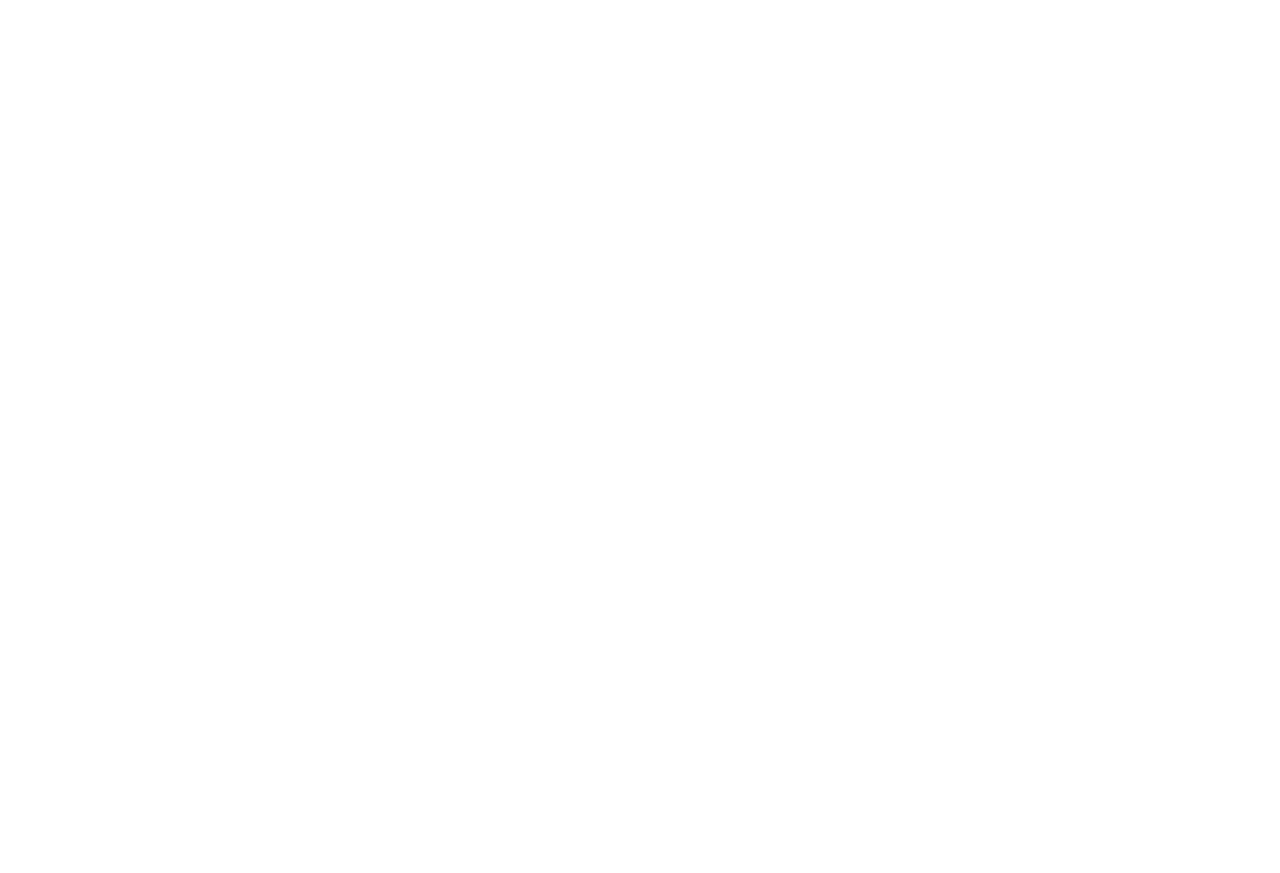
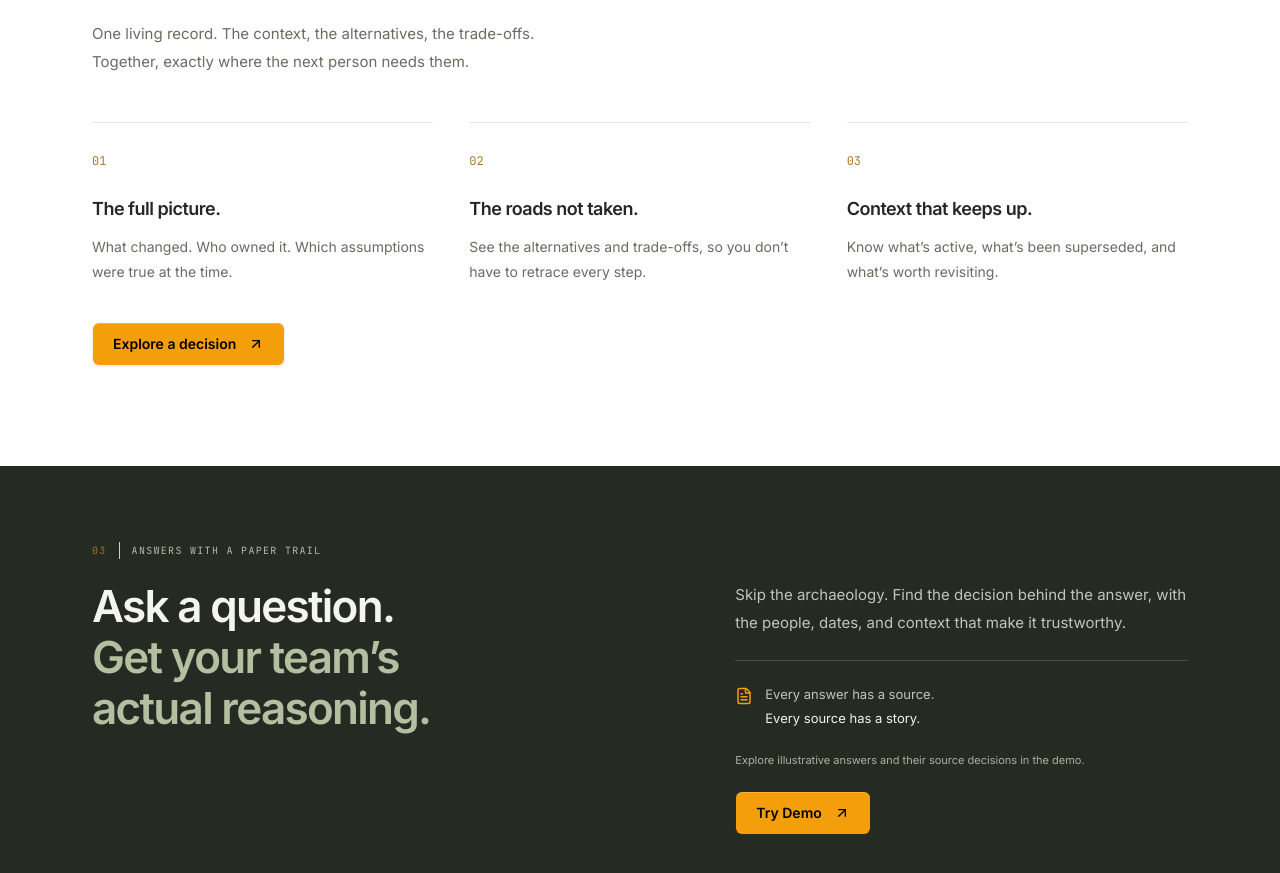
Before and after one commit to Tayyabsami1/Decision-Log-Sparks, a React (Vite) app: page / in a window 1280 px wide. Shown: the part 1843-2716 px from the top of the page. Before the commit the page ends 1604 px from the top, so only its background shows below. Built offline with nearby package versions, Linux system fonts and the light colour scheme.

Commit message:
feat: introduce decision memory and context

```diff
--- a/src/components/LandingSections.tsx
+++ b/src/components/LandingSections.tsx
@@ -1,11 +1,15 @@
 import { AudienceSection } from '@/components/landing/AudienceSection'
 import { ProblemSection } from '@/components/landing/ProblemSection'
+import { ProductOverview } from '@/components/landing/ProductOverview'
+import { MemorySection } from '@/components/landing/MemorySection'
 
 export function LandingSections() {
   return (
     <>
       <AudienceSection />
       <ProblemSection />
+      <ProductOverview />
+      <MemorySection />
     </>
   )
 }
--- /dev/null
+++ b/src/components/landing/MemorySection.tsx
@@ -0,0 +1,60 @@
+import { cn } from '@/lib/utils'
+import { FileText } from 'lucide-react'
+import { DemoLink } from '@/components/Brand'
+import { SectionLabel } from './SectionLabel'
+
+export function MemorySection() {
+  return (
+    <section className="bg-[#252b22] text-[#f4f5ed] py-19 max-[640px]:py-14" id="memory">
+      <div className="max-w-290 px-8 mx-auto max-[640px]:px-5.5">
+        <div
+          className={cn(
+            'grid grid-cols-[1.2fr_1fr] gap-x-25 items-start max-[900px]:gap-x-10',
+            'max-[640px]:block',
+          )}
+        >
+          <SectionLabel className="col-span-full text-[#b6bca9] mb-5.5" number="03">
+            ANSWERS WITH A PAPER TRAIL
+          </SectionLabel>
+          <h2
+            className={cn(
+              'text-[clamp(30px,_3.5vw,_44px)] leading-[1.16] font-semibold',
+              'tracking-[-1.7px] text-balance row-[2/6]',
+            )}
+          >
+            Ask a question.
+            <br />
+            <span className="text-[#b3bfa0]">
+              Get your team’s
+              <br />
+              actual reasoning.
+            </span>
+          </h2>
+          <p className="max-w-142.5 text-[15px] leading-[1.85] text-[#c0c7b6] mt-0 max-[640px]:mt-6">
+            Skip the archaeology. Find the decision behind the answer, with the people,
+            dates, and context that make it trustworthy.
+          </p>
+          <div
+            className={cn(
+              'flex items-start gap-3 pt-5.5 mt-6 border-t border-t-[#48513e]',
+              'text-[#c0c7b6] text-[13px] leading-[1.8]',
+            )}
+          >
+            <FileText className="text-primary mt-1" size={18} />
+            <span>
+              Every answer has a source.
+              <br />
+              <strong className="text-[#f0f3e9] font-normal">
+                Every source has a story.
+              </strong>
+            </span>
+          </div>
+          <p className="max-w-142.5 text-[11px] mt-5.5 text-[#a9b29c] max-[640px]:mt-6">
+            Explore illustrative answers and their source decisions in the demo.
+          </p>
+          <DemoLink className="hover:-translate-y-0.5 justify-self-start mt-5.5" />
+        </div>
+      </div>
+    </section>
+  )
+}
--- /dev/null
+++ b/src/components/landing/ProductOverview.tsx
@@ -0,0 +1,68 @@
+import { cn } from '@/lib/utils'
+import { DemoLink } from '@/components/Brand'
+import { SectionLabel } from './SectionLabel'
+
+export function ProductOverview() {
+  return (
+    <section
+      className="max-w-290 px-8 mx-auto max-[640px]:px-5.5 py-25 max-[640px]:py-15"
+      id="product"
+    >
+      <div className="mb-11.5 max-[640px]:mb-8">
+        <SectionLabel number="02">A HOME FOR THE WHY</SectionLabel>
+        <h2
+          className={cn(
+            'text-[clamp(30px,_3.5vw,_44px)] leading-[1.16] font-semibold',
+            'tracking-[-1.7px] text-balance mt-4.5',
+          )}
+        >
+          Not just what happened.
+          <br />
+          <span className="text-[#838a78]">Everything that made it make sense.</span>
+        </h2>
+        <p className="max-w-142.5 mt-5.5 text-[15px] leading-[1.85] text-text-soft">
+          One living record. The context, the alternatives, the trade-offs.
+          <br className="max-[640px]:hidden" /> Together, exactly where the next person
+          needs them.
+        </p>
+      </div>
+      <div
+        className={cn(
+          'grid grid-cols-3 gap-9 max-[900px]:gap-5 max-[640px]:grid-cols-1',
+          'max-[640px]:gap-7',
+        )}
+      >
+        <div className="border-t border-t-line-soft pt-6">
+          <span className="text-[12px] leading-normal font-mono text-[#aa7b2d]">01</span>
+          <h3 className="mt-6 text-[18px] tracking-[-0.5px] font-semibold max-[640px]:mt-3.5">
+            The full picture.
+          </h3>
+          <p className="mt-3 text-text-soft text-[14px] leading-[1.8]">
+            What changed. Who owned it. Which assumptions were true at the time.
+          </p>
+        </div>
+        <div className="border-t border-t-line-soft pt-6">
+          <span className="text-[12px] leading-normal font-mono text-[#aa7b2d]">02</span>
+          <h3 className="mt-6 text-[18px] tracking-[-0.5px] font-semibold max-[640px]:mt-3.5">
+            The roads not taken.
+          </h3>
+          <p className="mt-3 text-text-soft text-[14px] leading-[1.8]">
+            See the alternatives and trade-offs, so you don’t have to retrace every step.
+          </p>
+        </div>
+        <div className="border-t border-t-line-soft pt-6">
+          <span className="text-[12px] leading-normal font-mono text-[#aa7b2d]">03</span>
+          <h3 className="mt-6 text-[18px] tracking-[-0.5px] font-semibold max-[640px]:mt-3.5">
+            Context that keeps up.
+          </h3>
+          <p className="mt-3 text-text-soft text-[14px] leading-[1.8]">
+            Know what’s active, what’s been superseded, and what’s worth revisiting.
+          </p>
+        </div>
+        <DemoLink className="hover:-translate-y-0.5 col-span-full justify-self-start mt-0.5">
+          Explore a decision
+        </DemoLink>
+      </div>
+    </section>
+  )
+}
```
